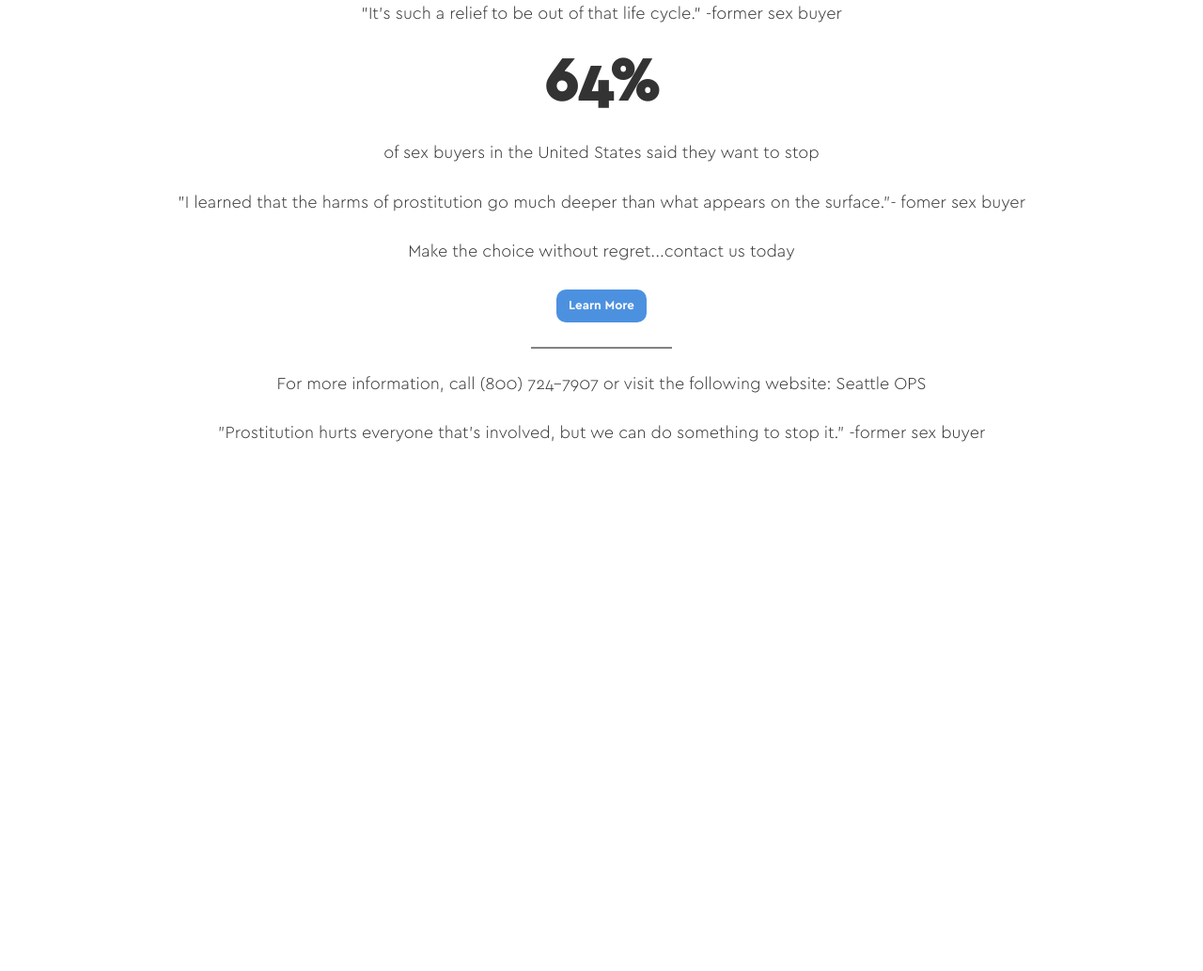
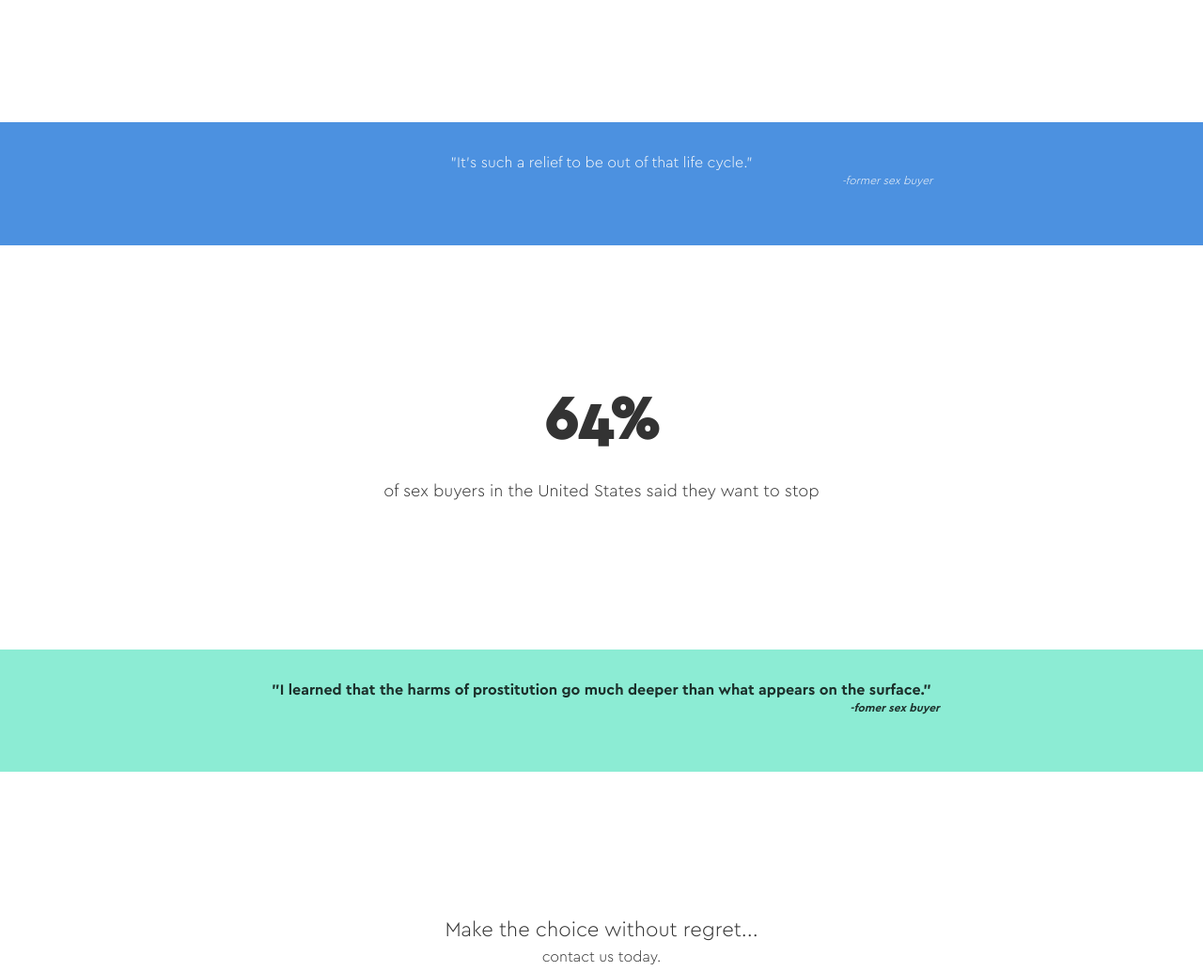
Before and after one commit to freedom-signal/deterrence-site-template, a Gatsby site: page /alternatives in a window 1280 px wide. Shown: the part 1132-2165 px from the top of the page at 94% size. Before the commit the page ends 1634 px from the top, so only its background shows below. Built offline with nearby package versions, Linux system fonts and the light colour scheme; Gatsby itself is replaced by a stand-in of ours.

Commit message:
WIP: Make alternative page with last quote positioned at the bottom on the page

```diff
--- a/src/pages/alternatives.js
+++ b/src/pages/alternatives.js
@@ -19,31 +19,34 @@ const AlternativesPage = ({ data }) => (
         <h1 className={styles.statPercentage}>49%</h1>
         <p>of sex buyers have never told anyone they bought sex</p>
       </div>
-      <div>
-        <p>"It's such a relief to be out of that life cycle." -former sex buyer</p>
+      <div className={styles.firstQuote}>
+        <p className={styles.quote}>"It's such a relief to be out of that life cycle."</p>
+        <p className={styles.signature}>-former sex buyer</p>
       </div>
       <div>
         <h1 className={styles.statPercentage}>64%</h1>
         <p>of sex buyers in the United States said they want to stop</p>
       </div>
-      <div>
-        <p>"I learned that the harms of prostitution go much deeper than what appears on the surface."- fomer sex buyer</p>
+      <div className={styles.secondQuote}>
+        <p className={styles.quote}>"I learned that the harms of prostitution go much deeper than what appears on the surface."</p>
+        <p className={styles.signature}>-fomer sex buyer</p>
       </div>
       <div>
-        <p>Make the choice without regret...contact us today</p>
+        <p className={styles.choice}>Make the choice without regret...</p>
+        <p className={styles.contactUs}>contact us today.</p>
       </div>
       <div>
         <PrimaryButton url="/">Learn More</PrimaryButton>
       </div>
-      <div className={sharedStyles.dividerLine}></div>
-      <div>
-        <p>For more information, call
-          (800) 724-7907
-          or visit the following website:
-          Seattle OPS</p>
+      <div className={styles.information}>
+        <p>For more information, call</p>
+        <p className={styles.phoneNumber}>(800) 724-7907</p>
+        <p className={styles.visitSite}>or visit the following website:</p>
+        <a href="https://seattleops.org/" className={styles.link}>Seattle OPS</a>
       </div>
-      <div>
-        <p>"Prostitution hurts everyone that's involved, but we can do something to stop it." -former sex buyer
+      <div className={styles.thirdQuote}>
+        <p className={styles.quote}>"Prostitution hurts everyone that's involved, but we can do something to stop it."</p>
+        <p className={styles.signature}>-former sex buyer
         </p>
       </div>
     </div>
--- a/src/pages/alternatives.module.scss
+++ b/src/pages/alternatives.module.scss
@@ -1,5 +1,71 @@
 @import '../assets/shared-styles/colors.module.scss';
 
-.statPercentage{
-  font-size: 64px;
+.choice {
+    font-size: 22px;
+    font-weight: cera-bold;
+    margin-bottom: 0;
 }
+
+.contactUs {
+    font-size: 16px;
+}
+
+.firstQuote {
+    background: $blue;
+    color: $off-white;
+    font-size: 16px;
+    margin-bottom: 12%;
+    margin-top: 12%;
+    padding: 2em;
+    text-align: center;
+}
+
+.information {
+    font-size: 16px;
+    margin-top: 10%;
+}
+
+.link {
+    color: $blue;
+}
+
+.phoneNumber {
+    color: $blue;
+    margin-bottom: 2%;
+    margin-top: -6%;
+}
+
+.quote {
+    margin-bottom: 0;
+}
+
+.secondQuote {
+    background: $teal;
+    font-size: 16px;
+    font-family: 'Cera-Bold';
+    margin-bottom: 12%;
+    margin-top: 12%;
+    padding: 2em 1em;
+    text-align: center;
+}
+
+.signature {
+    font-size: 12px;
+    font-style: italic;
+    margin-left: 50%;
+}
+
+.statPercentage {
+    font-size: 64px;
+}
+
+.thirdQuote {
+    background: $blue;
+    color: $off-white;
+    font-size: 16px;
+    text-align: center;
+}
+
+.visitSite{
+  margin-bottom: 0;
+}
```
